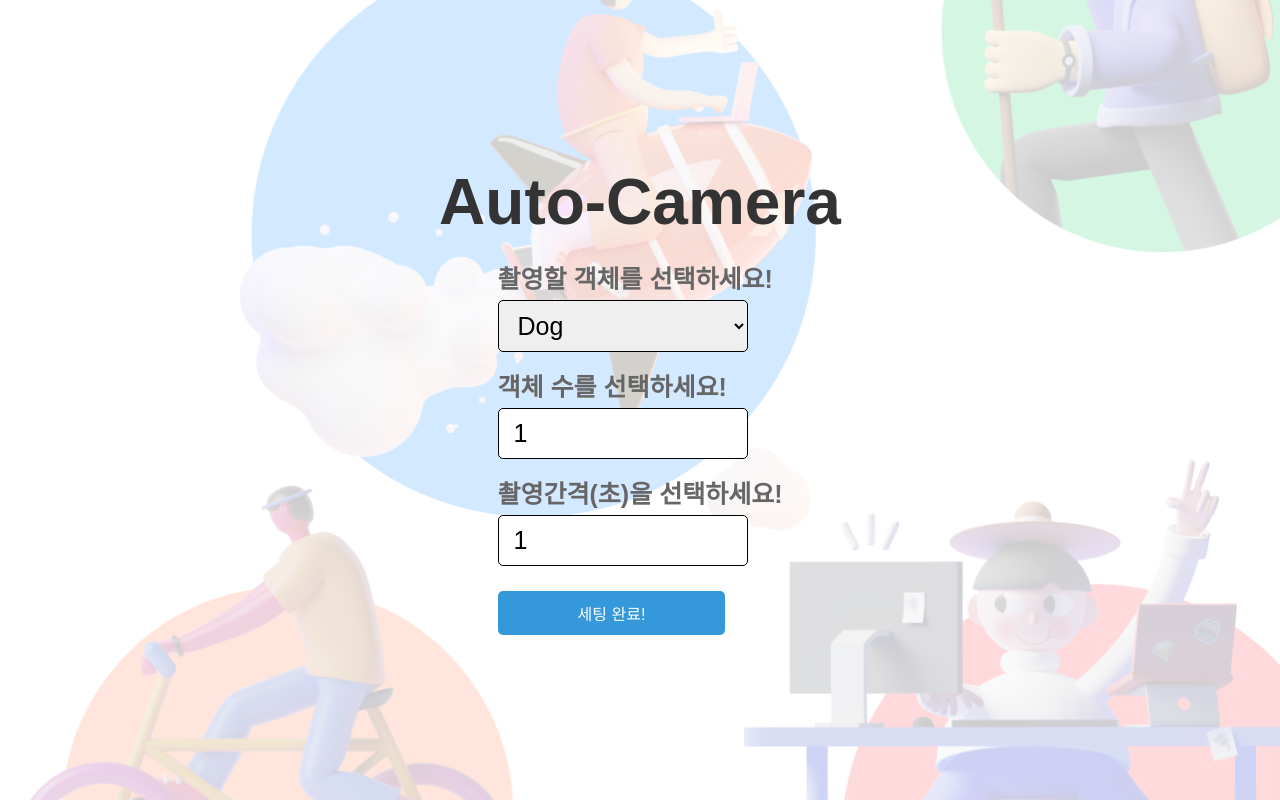
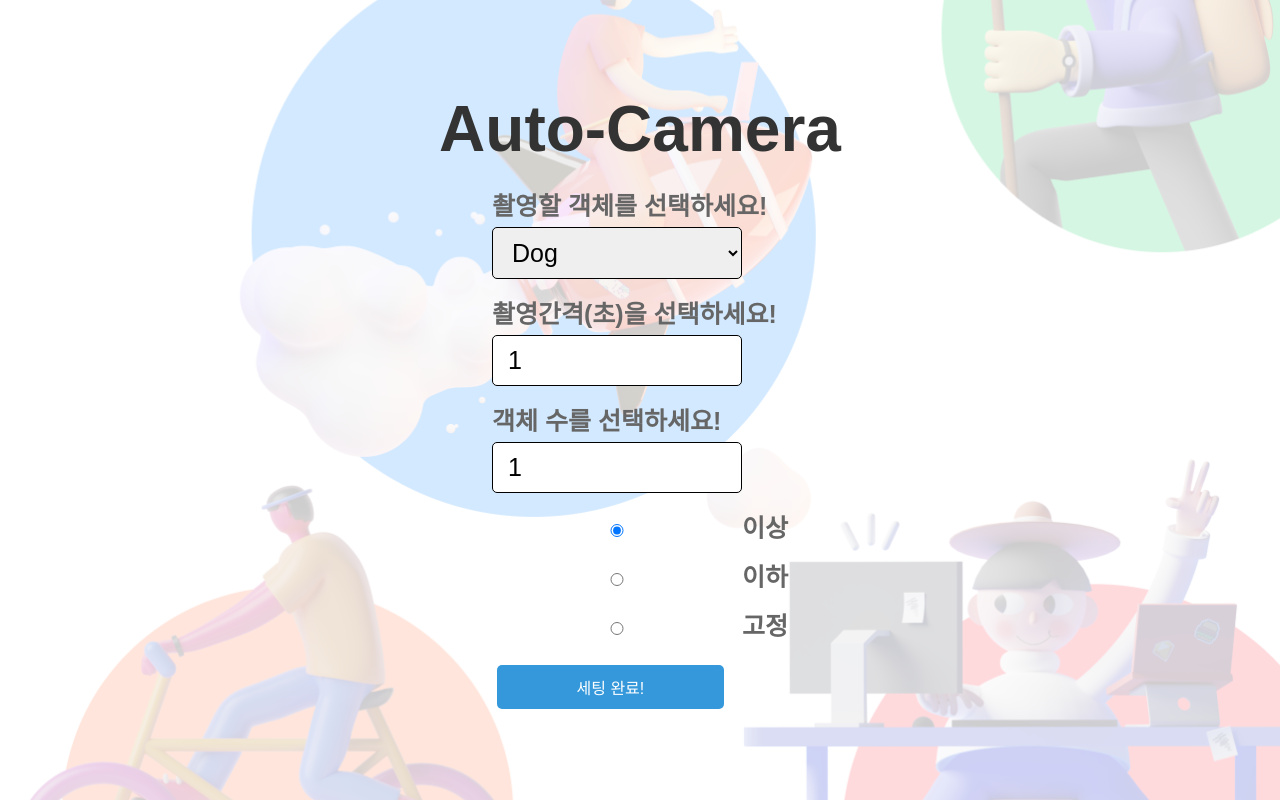
Before and after one commit to InJae1213/auto-camera, a React (Create React App) app in the folder webcam_client/: page / in a window 1280 px wide. Built offline with nearby package versions, Linux system fonts and the light colour scheme.

Commit message:
Update index.js

```diff
--- a/webcam_client/src/index.js
+++ b/webcam_client/src/index.js
@@ -4,6 +4,7 @@ import WebcamApp from './WebcamApp';
 import './index.css';
 import { BrowserRouter as Router, Route, Routes, Link } from 'react-router-dom';
 
+// coco 데이터셋에서 사용되는 객체 목록
 const cocoObjects = [
     "person", "bicycle", "car", "motorcycle", "airplane", "bus", "train", "truck", "boat", "traffic light",
     "fire hydrant", "stop sign", "parking meter", "bench", "bird", "cat", "dog", "horse", "sheep", "cow",
@@ -16,10 +17,16 @@ const cocoObjects = [
     "scissors", "teddy bear", "hair drier", "toothbrush"
 ];
 
+// 메인 앱 컴포넌트
 function App() {
+  // 선택된 객체 상태
   const [selectedObject, setSelectedObject] = useState('dog');
+  // 선택된 객체 수 상태
   const [objectCount, setObjectCount] = useState(1);
+  // 촬영 간격 상태
   const [shootingInterval, setShootingInterval] = useState(1);
+  // 감지 모드 상태 (above, below, fix)
+  const [detectionMode, setDetectionMode] = useState('above');
 
   return (
     <Router>
@@ -28,6 +35,7 @@ function App() {
           <div className="App">
             <h1>Auto-Camera</h1>
             <div>
+              {/* 객체 선택 드롭다운 */}
               <label htmlFor="objectSelect">촬영할 객체를 선택하세요!</label>
               <select
                 id="objectSelect"
@@ -37,6 +45,20 @@ function App() {
               >
                 {cocoObjects.map(obj => <option key={obj} value={obj}>{obj.charAt(0).toUpperCase() + obj.slice(1)}</option>)}
               </select>
+
+              {/* 촬영 간격 선택 입력 */}
+              <label htmlFor="shootingInterval">촬영간격(초)을 선택하세요!</label>
+              <input
+                type="number"
+                id="shootingInterval"
+                name="shootingInterval"
+                min="0.1"
+                max="60"
+                value={shootingInterval}
+                onChange={(e) => setShootingInterval(e.target.value)}
+              />
+
+              {/* 객체 수 선택 입력 */}
               <label htmlFor="objectCount">객체 수를 선택하세요!</label>
               <input
                 type="number"
@@ -47,30 +69,56 @@ function App() {
                 value={objectCount}
                 onChange={(e) => setObjectCount(e.target.value)}
               />
-              <label htmlFor="shootingInterval">촬영간격(초)을 선택하세요!</label>
-              <input
-                type="number"
-                id="shootingInterval"
-                name="shootingInterval"
-                min="0.1"
-                max="60"
-                value={shootingInterval}
-                onChange={(e) => setShootingInterval(e.target.value)}
-              />
-              <br />
-              <div style={{ width: '80%', textAlign: 'center' }}> {/* 가운데 정렬을 위한 div 추가 */}
+
+              {/* 감지 모드 선택 라디오 버튼 */}
+              <div>
+                <label>
+                  <input
+                    type="radio"
+                    value="above"
+                    checked={detectionMode === "above"}
+                    onChange={(e) => setDetectionMode(e.target.value)}
+                  />
+                  이상
+                </label>
+                <label>
+                  <input
+                    type="radio"
+                    value="below"
+                    checked={detectionMode === "below"}
+                    onChange={(e) => setDetectionMode(e.target.value)}
+                  />
+                  이하
+                </label>
+                <label>
+                  <input
+                    type="radio"
+                    value="fix"
+                    checked={detectionMode === "fix"}
+                    onChange={(e) => setDetectionMode(e.target.value)}
+                  />
+                  고정
+                </label>
+              </div>
+
+              {/* 세팅 완료 버튼 */}
+              <div style={{ width: '80%', textAlign: 'center' }}>
                 <Link className="LinkButton" to="/webcam">세팅 완료!</Link>
               </div>
             </div>
           </div>
         } index />
+
+        {/* 웹캠 라우트 */}
         <Route path="/webcam" element={
           <div>
             <WebcamApp
               selectedObject={selectedObject}
               objectCount={parseInt(objectCount, 10)}
               shootingInterval={parseInt(shootingInterval, 10)}
+              detectionMode={detectionMode}
             />
+            {/* 돌아가기 버튼 */}
             <div style={{ textAlign: 'center', marginTop: '20px' }}>
               <Link className="LinkButton" to="/">돌아가기</Link>
             </div>
@@ -81,6 +129,7 @@ function App() {
   );
 }
 
+// 앱 렌더링
 const root = ReactDOM.createRoot(document.getElementById('root'));
 root.render(
   <React.StrictMode>
```
